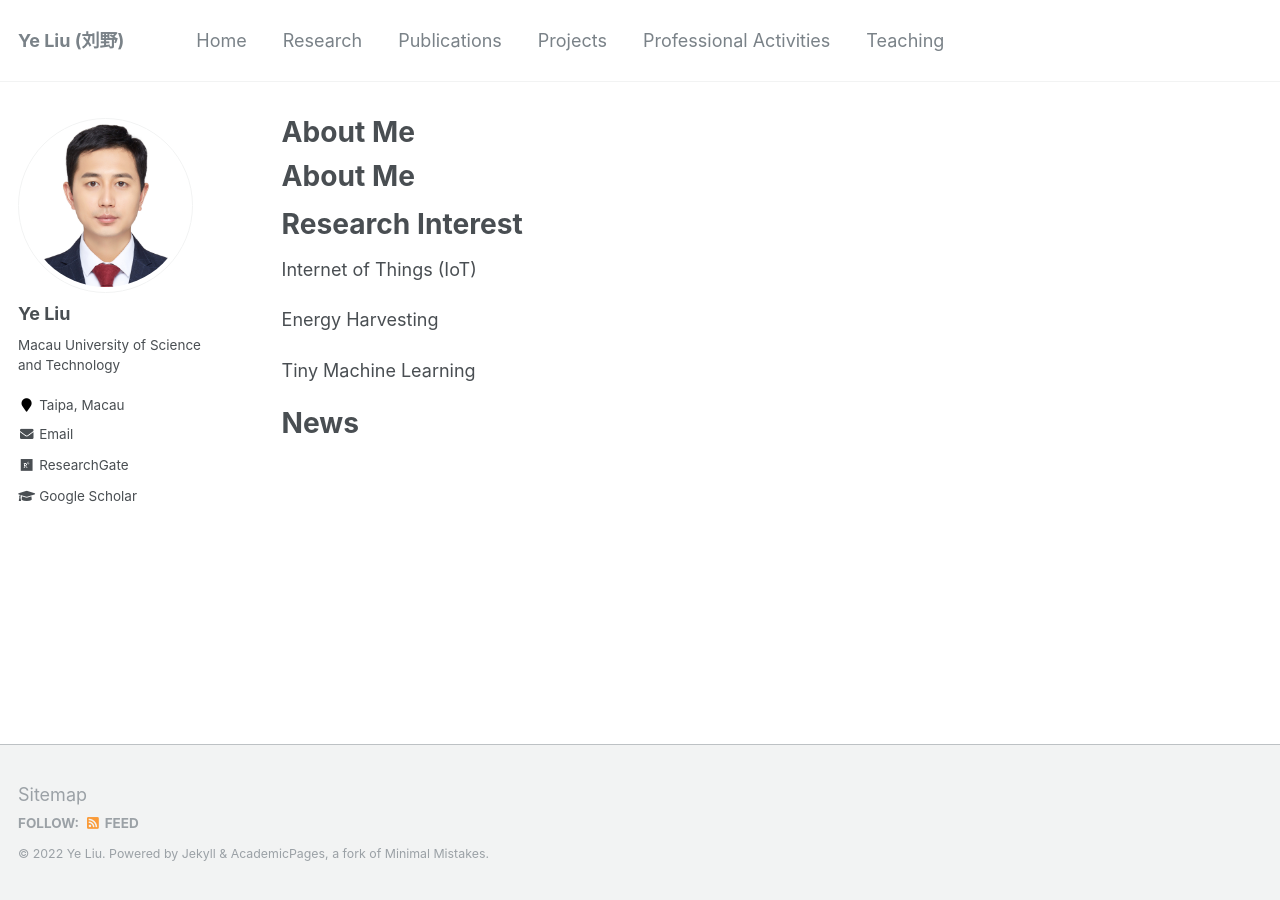
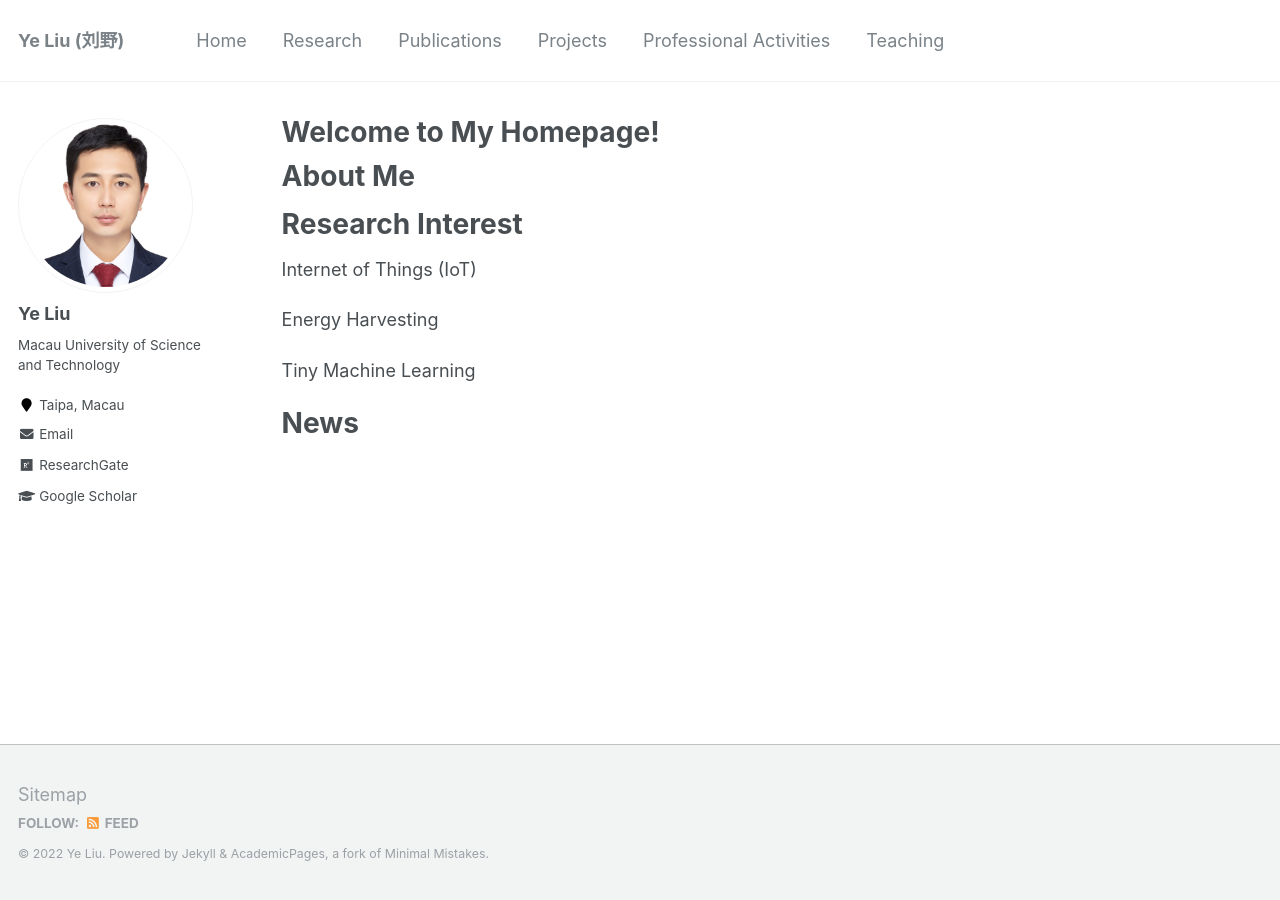
Before and after one commit to ChrisYe-Liu/chrisye-liu.github.io, a Jekyll site: the page built from _pages/about.md, in a window 1280 px wide. Built offline with Jekyll 4.4.1, drawn with Linux system fonts in a browser that asks for light colours; our own code applies the rules of GitHub Pages for plain Markdown files; some of the changed lines change nothing that is shown.

Commit message:
Update about.md

```diff
--- a/_pages/about.md
+++ b/_pages/about.md
@@ -1,6 +1,6 @@
 ---
 permalink: /
-#title: "Welcome to My Homepage!"
+title: "Welcome to My Homepage!"
 #excerpt: "About me"
 author_profile: true
 redirect_from:
```
